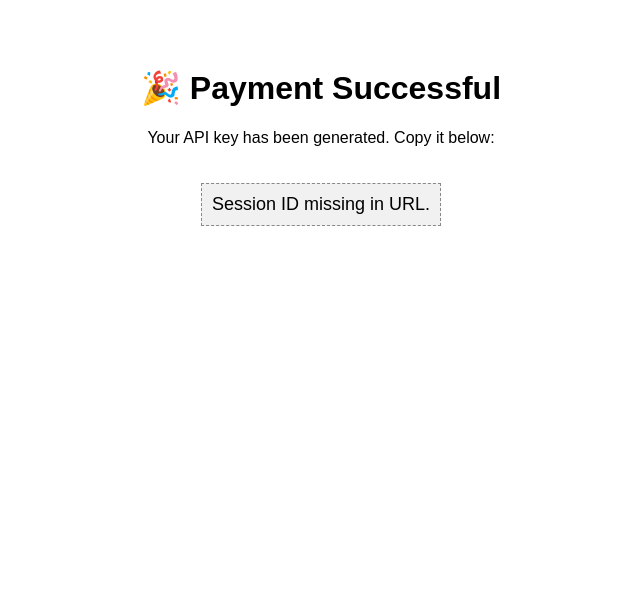
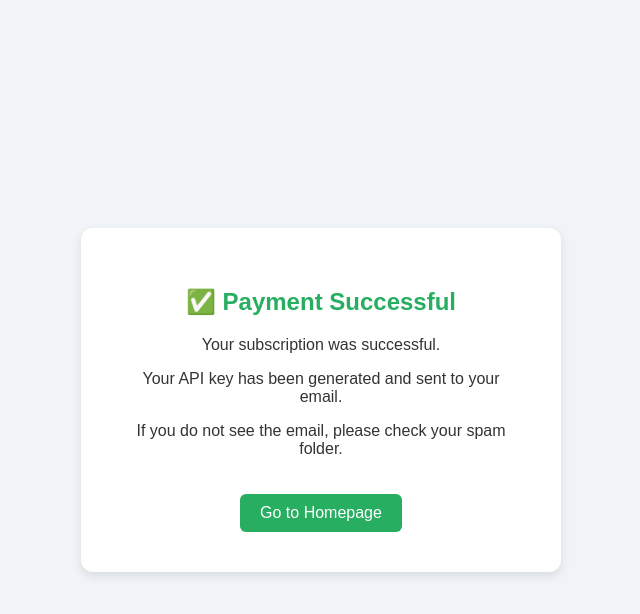
Before and after one commit to smruti19930/API-KEY, a website: page public/success.html in a window 1280 px wide. Shown: the whole page, without its empty margins (319-959 px from the left). Drawn offline with Linux system fonts and the light colour scheme.

Commit message:
Update success.html

```diff
--- a/public/success.html
+++ b/public/success.html
@@ -1,49 +1,63 @@
 <!DOCTYPE html>
-<html>
+<html lang="en">
 <head>
+  <meta charset="UTF-8" />
+  <meta name="viewport" content="width=device-width, initial-scale=1.0" />
   <title>Payment Successful</title>
   <style>
     body {
       font-family: Arial, sans-serif;
+      background: #f0f4f8;
+      display: flex;
+      justify-content: center;
+      align-items: center;
+      height: 100vh;
+      margin: 0;
+    }
+
+    .container {
+      background: #ffffff;
       padding: 40px;
+      border-radius: 12px;
+      box-shadow: 0 4px 10px rgba(0, 0, 0, 0.1);
       text-align: center;
+      max-width: 400px;
     }
-    #apiKey {
+
+    h2 {
+      color: #27ae60;
+      margin-bottom: 20px;
+    }
+
+    p {
+      font-size: 16px;
+      color: #333;
+    }
+
+    .btn {
+      display: inline-block;
       margin-top: 20px;
-      background: #f1f1f1;
-      padding: 10px;
-      font-size: 18px;
-      border: 1px dashed #888;
-      display: inline-block;
+      padding: 10px 20px;
+      background-color: #27ae60;
+      color: white;
+      text-decoration: none;
+      border-radius: 6px;
+      transition: background 0.3s;
+    }
+
+    .btn:hover {
+      background-color: #219150;
     }
   </style>
 </head>
 <body>
-  <h1>🎉 Payment Successful</h1>
-  <p>Your API key has been generated. Copy it below:</p>
-  <div id="apiKey">Loading...</div>
+  <div class="container">
+    <h2>✅ Payment Successful</h2>
+    <p>Your subscription was successful.</p>
+    <p>Your API key has been generated and sent to your email.</p>
+    <p>If you do not see the email, please check your spam folder.</p>
 
-  <script>
-    async function fetchApiKey() {
-      const urlParams = new URLSearchParams(window.location.search);
-      const sessionId = urlParams.get("session_id");
-
-      if (!sessionId) {
-        document.getElementById("apiKey").textContent = "Session ID missing in URL.";
-        return;
-      }
-
-      try {
-        const res = await fetch(`/get-api-key?session_id=${sessionId}`);
-        const data = await res.json();
-        document.getElementById("apiKey").textContent = data.apiKey || "API key not found.";
-      } catch (err) {
-        document.getElementById("apiKey").textContent = "Error fetching API key.";
-        console.error(err);
-      }
-    }
-
-    fetchApiKey();
-  </script>
+    <a href="/" class="btn">Go to Homepage</a>
+  </div>
 </body>
 </html>
```
